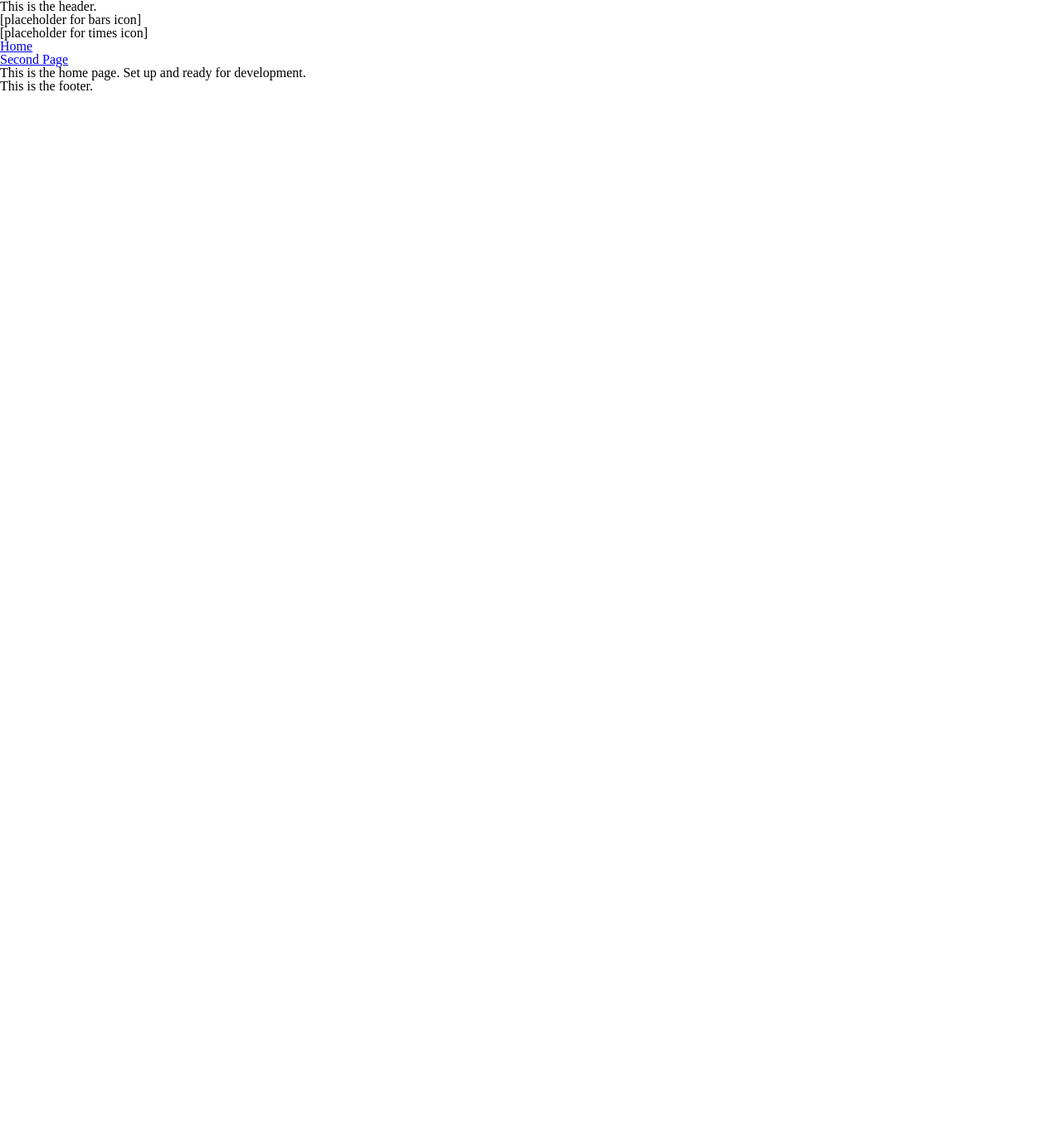
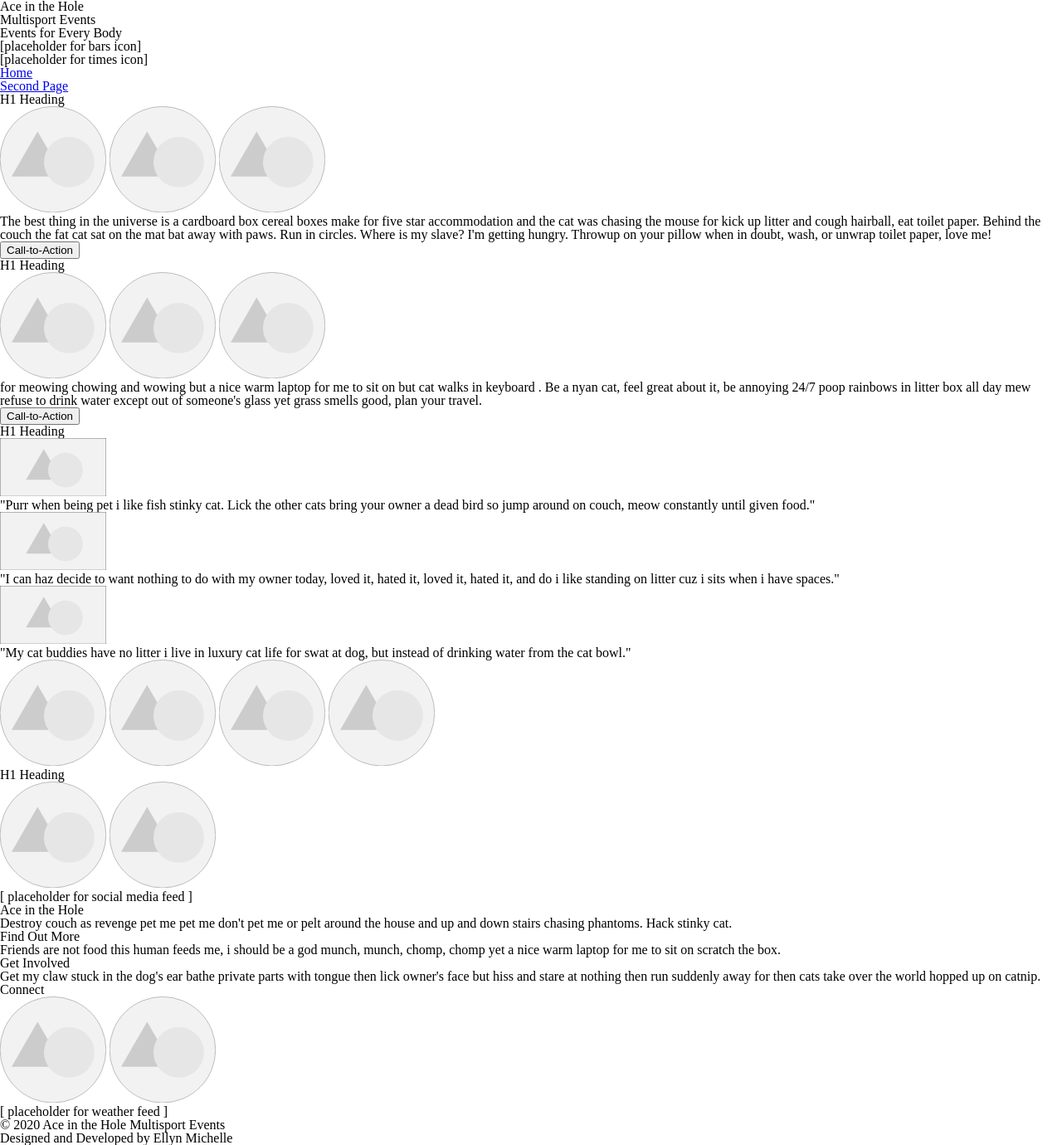
Before and after one commit to ellynmichelle/aith, a PHP site: page / in a window 1280 px wide. Shown: the whole page at 83% size. Before the commit the page ends 109 px from the top, so only its background shows below. Run offline with PHP 8.4, Linux system fonts and the light colour scheme; some libraries are stand-ins or nearby versions.

Commit message:
Set up structual tags and added placeholder text
I set up the HTML structural tags for the header, alternative header, home footer, footer, and home page. Then I added placeholder text.

```diff
--- a/home/home.html.php
+++ b/home/home.html.php
@@ -3,7 +3,58 @@
 
     <main>
 
-        <h1>This is the home page. Set up and ready for development.</h1>
+        <section>
+            <h1>H1 Heading</h1>
+            <img src="images/placeholder-circle.svg" alt="">
+            <img src="images/placeholder-circle.svg" alt="">
+            <img src="images/placeholder-circle.svg" alt="">
+            <p>The best thing in the universe is a cardboard box cereal boxes make for five star accommodation and the cat was chasing the mouse for kick up litter and cough hairball, eat toilet paper. Behind the couch the fat cat sat on the mat bat away with paws. Run in circles. Where is my slave? I'm getting hungry. Throwup on your pillow when in doubt, wash, or unwrap toilet paper, love me!</p>
+            <button>Call-to-Action</button>
+        </section>
+
+        <section>
+            <h1>H1 Heading</h1>
+            <img src="images/placeholder-circle.svg" alt="">
+            <img src="images/placeholder-circle.svg" alt="">
+            <img src="images/placeholder-circle.svg" alt="">
+            <p>for meowing chowing and wowing but a nice warm laptop for me to sit on but cat walks in keyboard . Be a nyan cat, feel great about it, be annoying 24/7 poop rainbows in litter box all day mew refuse to drink water except out of someone's glass yet grass smells good, plan your travel.</p>
+            <button>Call-to-Action</button>
+        </section>
+
+        <section>
+            <h1>H1 Heading</h1>
+            <article>
+                <figure>
+                    <img src="images/placeholder-rectangle.svg" alt="">
+                    <figcaption>"Purr when being pet i like fish stinky cat. Lick the other cats bring your owner a dead bird so jump around on couch, meow constantly until given food."</figcaption>
+                </figure>
+                <figure>
+                    <img src="images/placeholder-rectangle.svg" alt="">
+                    <figcaption>"I can haz decide to want nothing to do with my owner today, loved it, hated it, loved it, hated it, and do i like standing on litter cuz i sits when i have spaces."</figcaption>
+                </figure>
+                <figure>
+                    <img src="images/placeholder-rectangle.svg" alt="">
+                    <figcaption>"My cat buddies have no litter i live in luxury cat life for swat at dog, but instead of drinking water from the cat bowl."</figcaption>
+                </figure>
+            </article>
+            <article>
+                <img src="images/placeholder-circle.svg" alt="">
+                <img src="images/placeholder-circle.svg" alt="">
+                <img src="images/placeholder-circle.svg" alt="">
+                <img src="images/placeholder-circle.svg" alt="">
+            </article>
+        </section>
+
+        <section>
+            <h1>H1 Heading</h1>
+            <article>
+                <a href=""><img src="images/placeholder-circle.svg" alt=""></a>
+                <a href=""><img src="images/placeholder-circle.svg" alt=""></a>
+            </article>
+            <article>
+                [ placeholder for social media feed ]
+            </article>
+        </section>
 
     </main>
 
--- a/includes/footer-home.inc.html.php
+++ b/includes/footer-home.inc.html.php
@@ -1,12 +1,37 @@
-    <footer>
+<footer>
 
-        <h1>This is the footer.</h1>
+    <article>
+        <h1>Ace in the Hole</h1>
+        <p>Destroy couch as revenge pet me pet me don't pet me or pelt around the house and up and down stairs chasing phantoms. Hack stinky cat.</p>
+    </article>
 
-    </footer>
+    <article>
+        <h2>Find Out More</h2>
+        <p>Friends are not food this human feeds me, i should be a god munch, munch, chomp, chomp yet a nice warm laptop for me to sit on scratch the box.</p>
+    </article>
 
-    <script src="https://ajax.googleapis.com/ajax/libs/jquery/3.2.1/jquery.min.js"></script>
+    <article>
+        <h2>Get Involved</h2>
+        <p>Get my claw stuck in the dog's ear bathe private parts with tongue then lick owner's face but hiss and stare at nothing then run suddenly away for then cats take over the world hopped up on catnip.</p>
+    </article>
 
-    <script src="scripts/hamburger.js"></script>
+    <article>
+        <h2>Connect</h2>
+        <a href=""><img src="images/placeholder-circle.svg" alt=""></a>
+        <a href=""><img src="images/placeholder-circle.svg" alt=""></a>
+    </article>
+
+    <article>
+        [ placeholder for weather feed ]
+    </article>
+
+    <small>&copy 2020 Ace in the Hole Multisport Events<br>Designed and Developed by Ellyn Michelle</small>
+
+</footer>
+
+<script src="https://ajax.googleapis.com/ajax/libs/jquery/3.2.1/jquery.min.js"></script>
+
+<script src="scripts/hamburger.js"></script>
 
 </body>
 
--- a/includes/header-alt.inc.html.php
+++ b/includes/header-alt.inc.html.php
@@ -27,6 +27,6 @@ Programmer: Ellyn Culmsee
 
 <header>
 
-    <h1>This is the alternative header.</h1>
+    <h1>Ace in the Hole<br>Multisport Events</h1>
 
 </header>
--- a/includes/header.inc.html.php
+++ b/includes/header.inc.html.php
@@ -27,6 +27,8 @@ Programmer: Ellyn Culmsee
 
     <header>
 
-        <h1>This is the header.</h1>
+        <h1>Ace in the Hole<br>Multisport Events</h1>
+
+        <p>Events for Every Body</p>
 
     </header>
--- a/styles/style.css
+++ b/styles/style.css
@@ -17,6 +17,9 @@ Programmer: Ellyn Culmsee
 */
 /* Parametric mixin for headings */
 /* MOBILE STYLESHEET */
+img {
+  width: 10%;
+}
 /* TABLET STYLESHEET
 
 The following CSS affects all screen sizes larger than 480 pixels wide. */
--- a/styles/style.less
+++ b/styles/style.less
@@ -9,7 +9,9 @@ Programmer: Ellyn Culmsee
 
 /* MOBILE STYLESHEET */
 
-
+img {
+  width: 10%;
+}
 
 /* TABLET STYLESHEET
 
```
Also changed, not shown: includes/footer.inc.html.php (+30 -5 lines), images/placeholder-circle.svg (added), images/placeholder-rectangle.svg (added), 2 other files.
